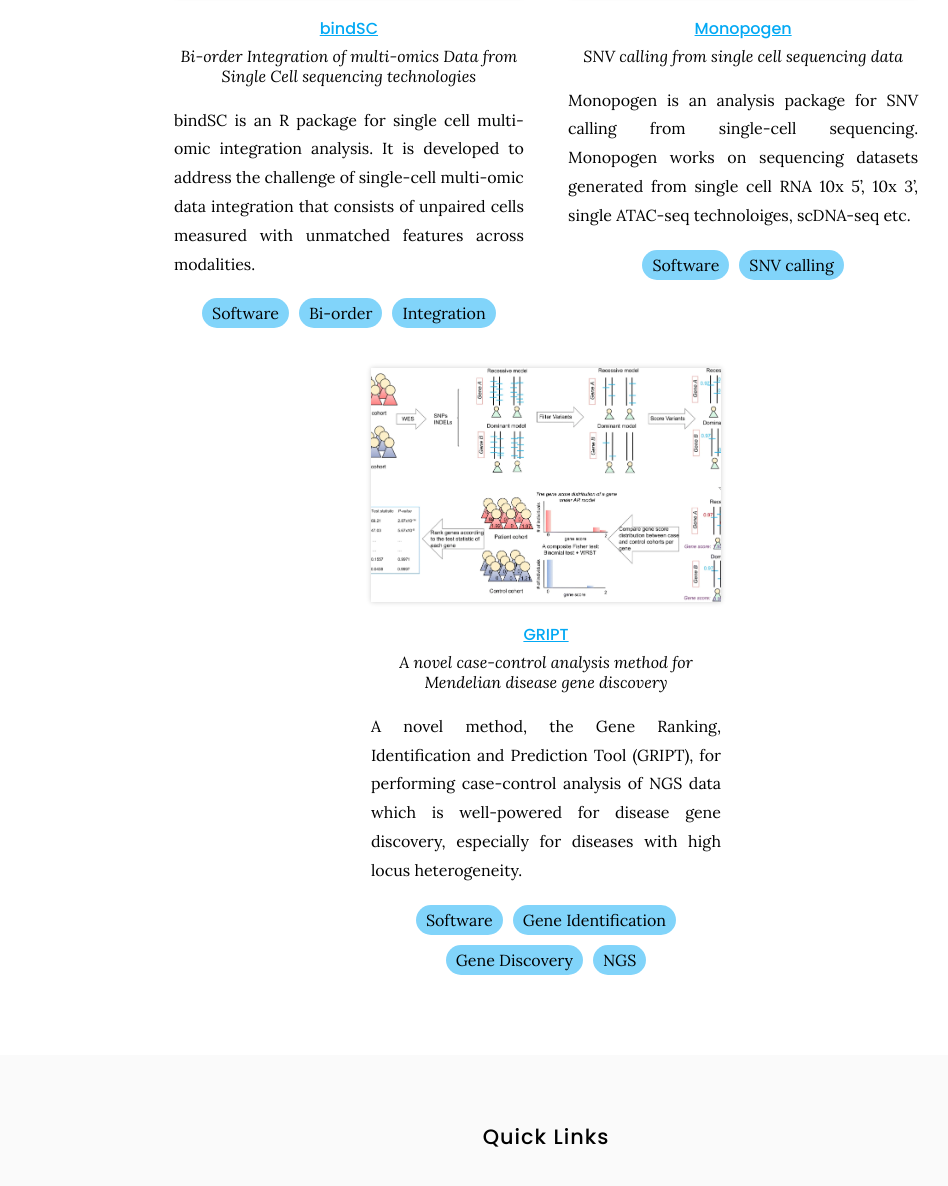
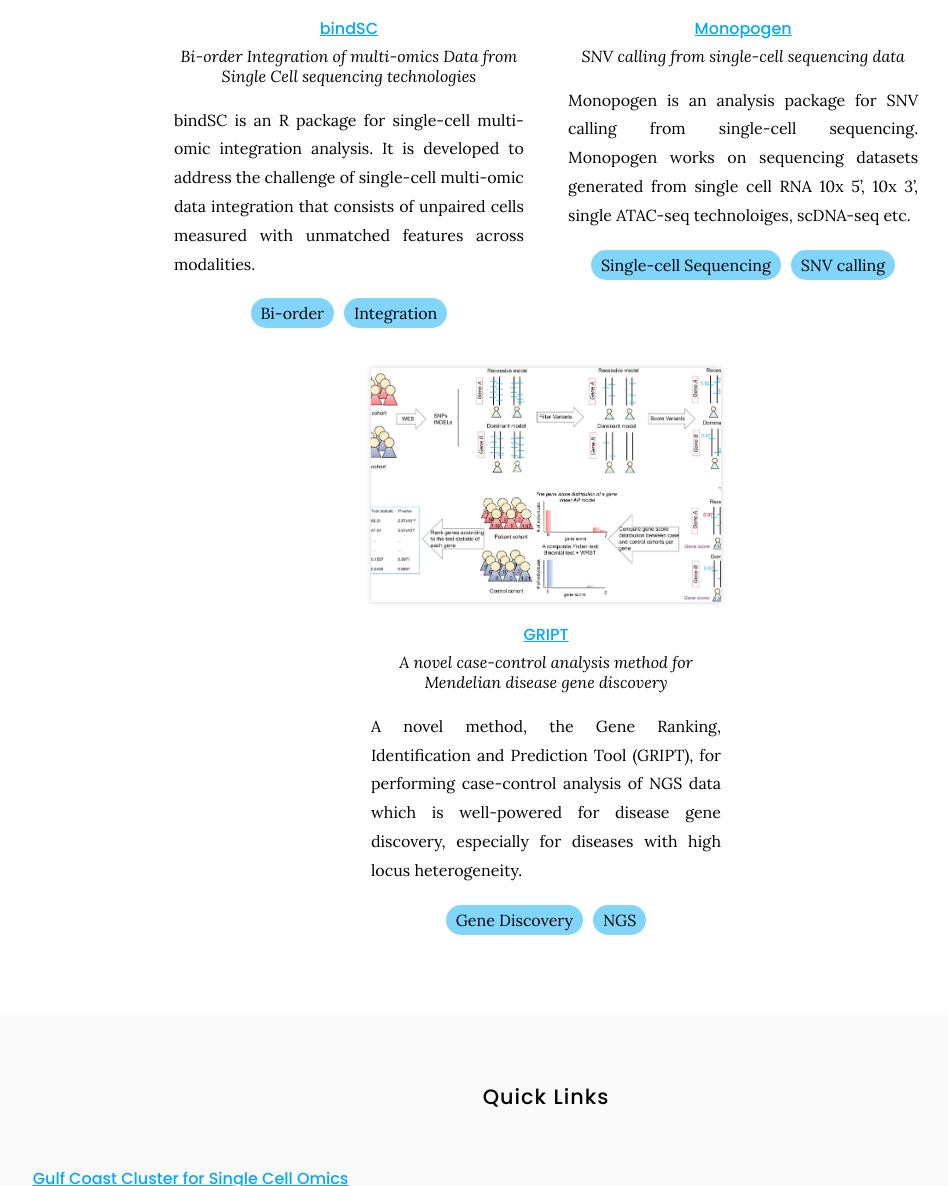
Before and after one commit to RCHENLAB/rchenlab.github.io, a Jekyll site: the page built from resources/index.md, in a window 1280 px wide and 1400 px high, scrolled down 1845 px, cut to the strip 214-1400 px from the top of the window. Shown: the whole strip, without its empty margins (94-1042 px from the left). Built offline with Jekyll 4.4.1, drawn with Linux system fonts in a browser that asks for light colours.

Commit message:
Update tools.yaml

```diff
--- a/_data/tools.yaml
+++ b/_data/tools.yaml
@@ -42,22 +42,21 @@
   group: software
   image: images/bindSC.jpg
   link: https://github.com/KChen-lab/bindSC
-  description: bindSC is an R package for single cell multi-omic integration analysis. It is developed to address the challenge of single-cell multi-omic data integration that consists of unpaired cells measured with unmatched features across modalities.
+  description: bindSC is an R package for single-cell multi-omic integration analysis. It is developed to address the challenge of single-cell multi-omic data integration that consists of unpaired cells measured with unmatched features across modalities.
   repo:
   tags:
-    - Software
     - Bi-order
     - Integration
 
 - title: Monopogen
-  subtitle: SNV calling from single cell sequencing data
+  subtitle: SNV calling from single-cell sequencing data
   group: software
-  image: https://github.com/KChen-lab/Monopogen/blob/main/example/Fig1.png
+  image: images/monopogen.png
   link: https://github.com/KChen-lab/Monopogen
   description: Monopogen is an analysis package for SNV calling from single-cell sequencing. Monopogen works on sequencing datasets generated from single cell RNA 10x 5', 10x 3', single ATAC-seq technoloiges, scDNA-seq etc.
   repo:
   tags:
-    - Software
+    - Single-cell Sequencing
     - SNV calling
 
 - title: GRIPT
@@ -68,8 +67,6 @@
   description: A novel method, the Gene Ranking, Identification and Prediction Tool (GRIPT), for performing case-control analysis of NGS data which is well-powered for disease gene discovery, especially for diseases with high locus heterogeneity.
   repo:
   tags:
-    - Software
-    - Gene Identification
     - Gene Discovery
     - NGS
 
```
